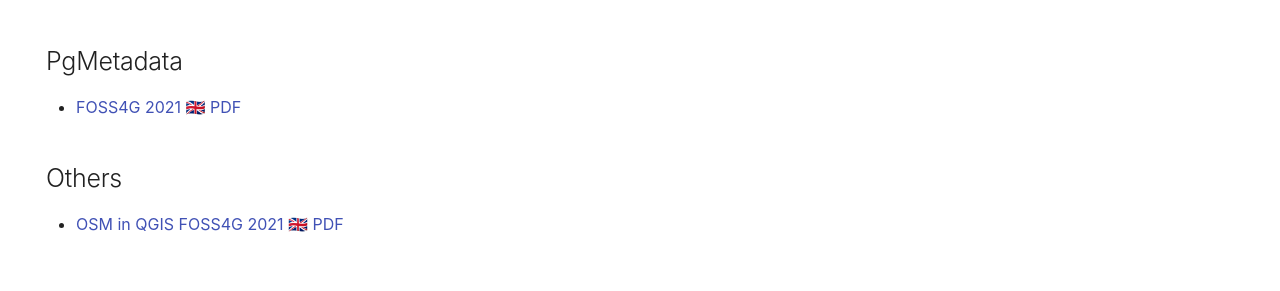
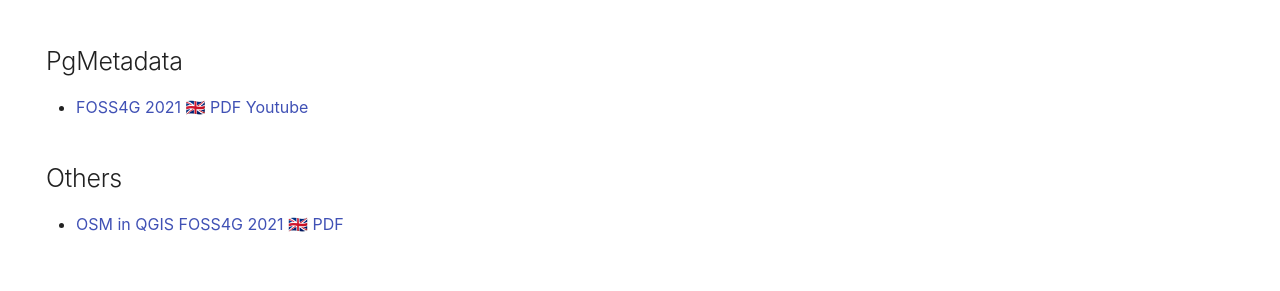
Before and after one commit to 3liz/3liz.github.io, an MkDocs documentation site: the page built from docs/talks.md, in a window 1280 px wide. Shown: the part 401-692 px from the top of the page. Built offline with MkDocs 1.6.1 and Material for MkDocs 9.7.7, drawn with Linux system fonts in a browser that asks for light colours; nearby versions of some CDN libraries.

Commit message:
Add link to Youtube FOSS4G pgmetadata

```diff
--- a/docs/talks.md
+++ b/docs/talks.md
@@ -14,7 +14,7 @@
 
 ## PgMetadata
 
-* [FOSS4G 2021 🇬🇧](https://docs.3liz.org/presentations/2021-09-Foss4G-PgMetadata.html) [PDF](https://docs.3liz.org/presentations/pdf/FOSS4G-2021-PgMetadata.pdf)
+* [FOSS4G 2021 🇬🇧](https://docs.3liz.org/presentations/2021-09-Foss4G-PgMetadata.html) [PDF](https://docs.3liz.org/presentations/pdf/FOSS4G-2021-PgMetadata.pdf) [Youtube](https://www.youtube.com/watch?v=CjZZwKlzYGc)
 
 ## Others
 
```
